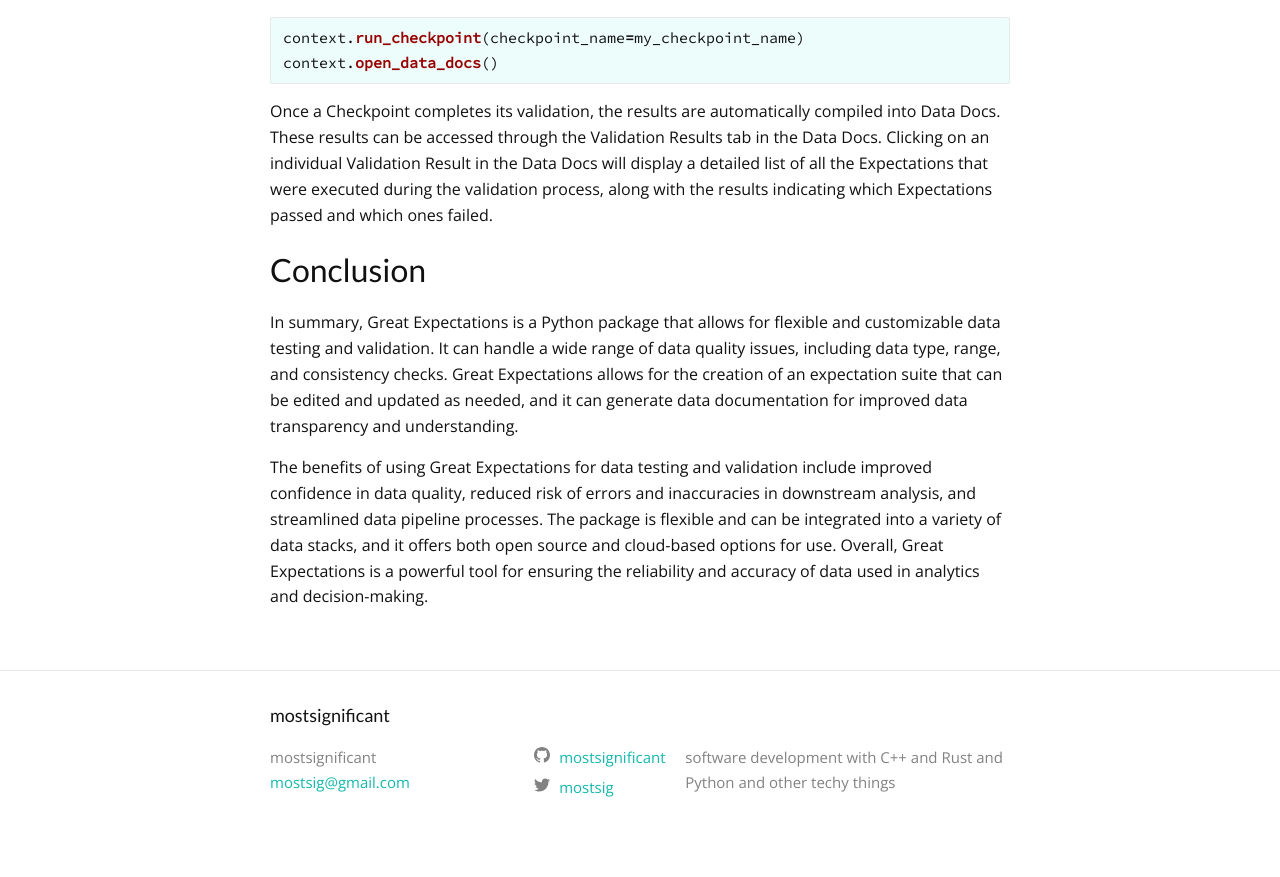
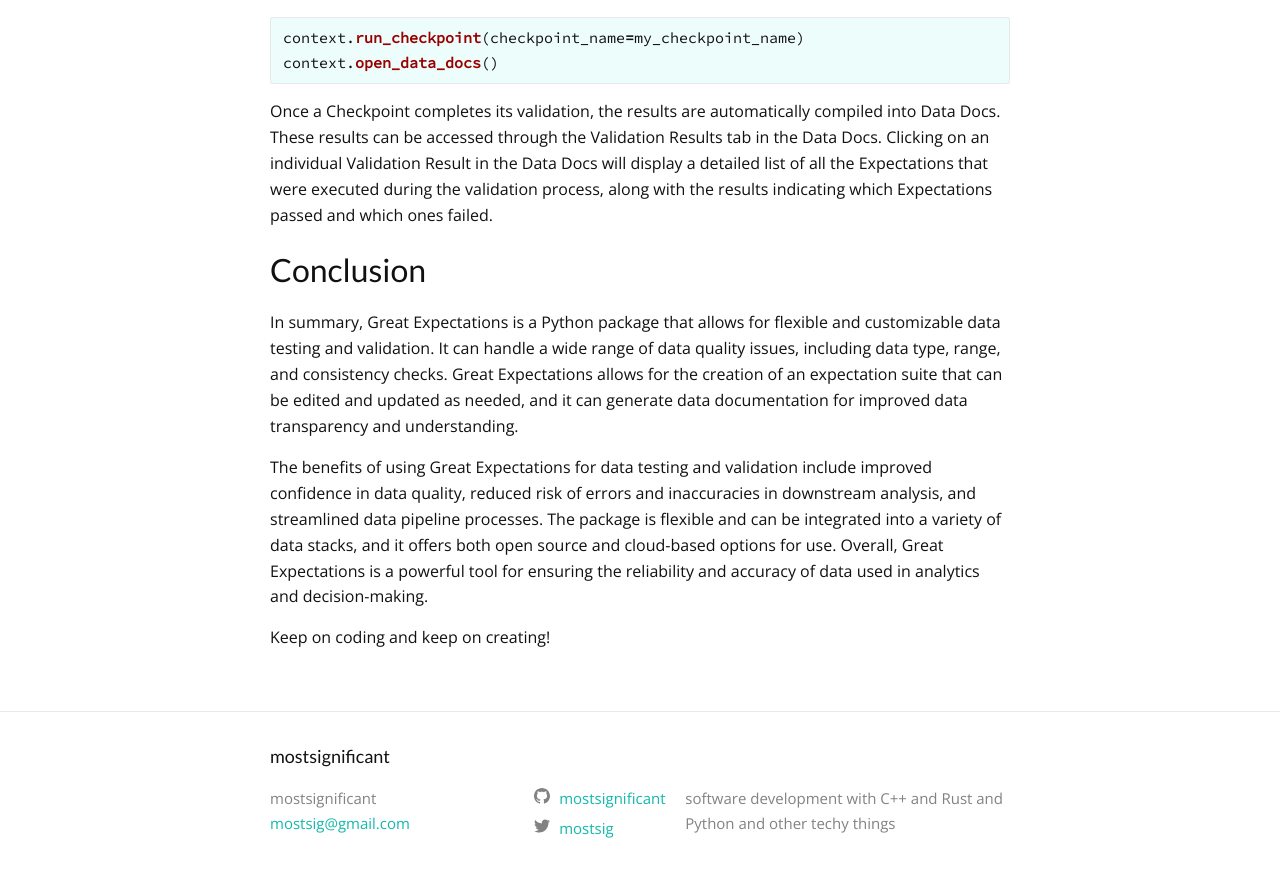
Before and after one commit to mostsignificant/mostsignificant.github.io, a Jekyll site: the page built from _posts/2023-02-26-python-data-validation-made-easy-with-the-great-expectations-package.markdown, in a window 1280 px wide and 900 px high, scrolled down 9526 px. Shown: the top 877 px of the window. Built offline with Jekyll 4.4.1, drawn with Linux system fonts in a browser that asks for light colours; comment, search, counter and statistics services are not loaded.

Commit message:
closing words

```diff
--- a/_posts/2023-02-26-python-data-validation-made-easy-with-the-great-expectations-package.markdown
+++ b/_posts/2023-02-26-python-data-validation-made-easy-with-the-great-expectations-package.markdown
@@ -372,3 +372,5 @@
 flexible and can be integrated into a variety of data stacks, and it offers both open source and cloud-based options for
 use. Overall, Great Expectations is a powerful tool for ensuring the reliability and accuracy of data used in analytics
 and decision-making.
+
+Keep on coding and keep on creating!
```
